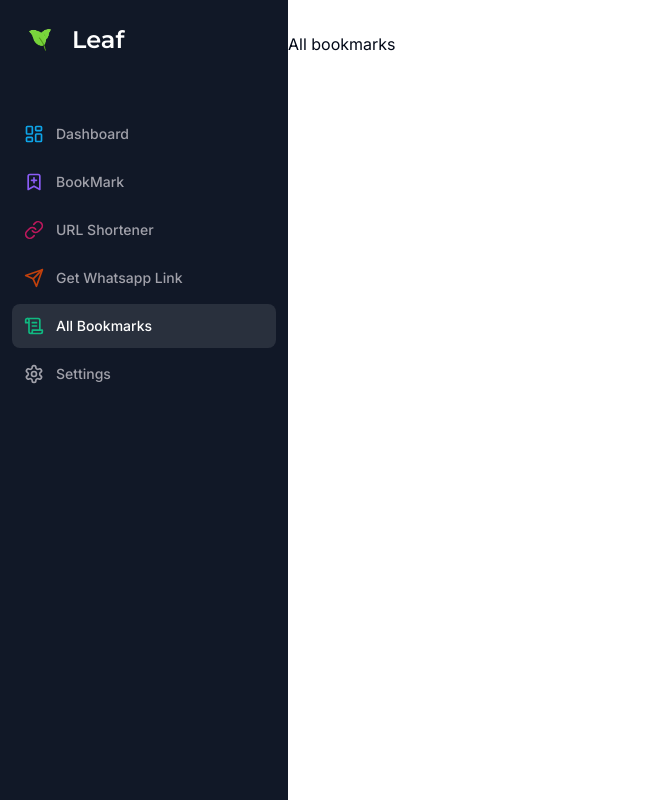
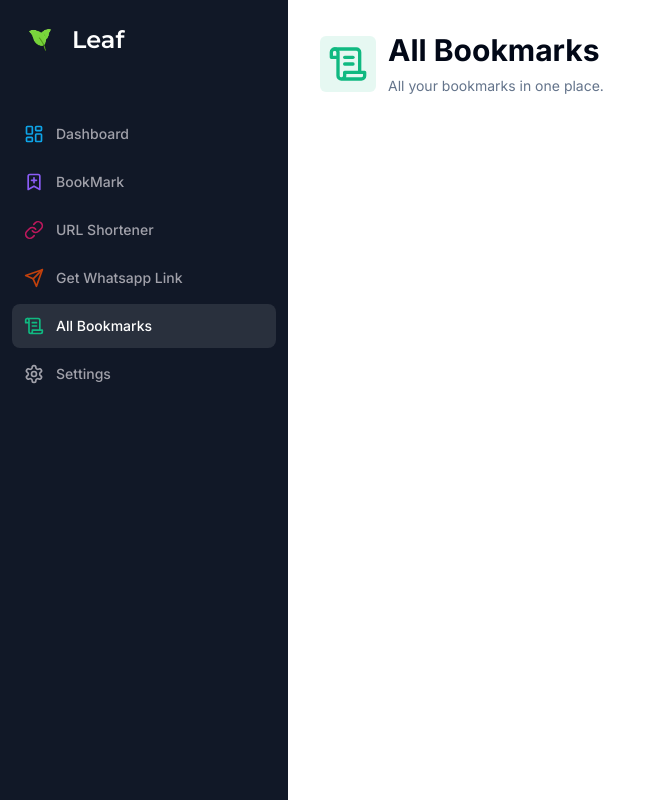
Before and after one commit to CharlesChinedum/leaf, a Next.js app: page /all-bookmarks in a window 1280 px wide. Shown: the whole page, without its empty margins (0-654 px from the left). Built offline with nearby package versions, Linux system fonts and the light colour scheme.

Commit message:
update: added Heading component to all bookmarks page

```diff
--- a/app/(dashboard)/(routes)/all-bookmarks/page.tsx
+++ b/app/(dashboard)/(routes)/all-bookmarks/page.tsx
@@ -1,7 +1,19 @@
-import React from "react";
+import { ScrollTextIcon } from "lucide-react";
+
+import Heading from "@/components/Heading";
 
 const AllBookmarksPage = () => {
-  return <div>All bookmarks</div>;
+  return (
+    <div className="w-full">
+      <Heading
+        title="All Bookmarks"
+        description="All your bookmarks in one place."
+        icon={ScrollTextIcon}
+        iconColor="text-emerald-500"
+        bgColor="bg-emerald-500/10"
+      />
+    </div>
+  );
 };
 
 export default AllBookmarksPage;
```
